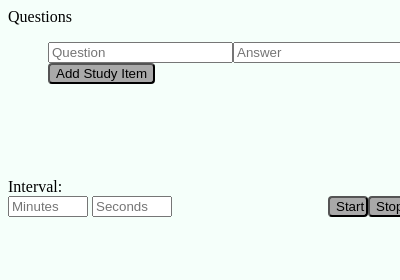
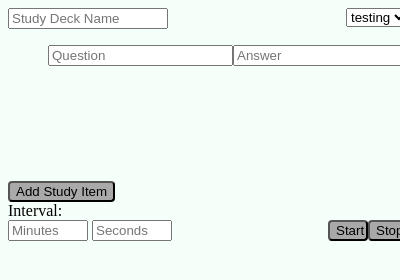
Before and after one commit to dtryan24/studier, a browser extension: page popup.html in a window 400 px wide. Shown: the top 280 px of the page. Drawn offline with Linux system fonts and the light colour scheme.

Commit message:
Created decks from end

```diff
--- a/js/popup.js
+++ b/js/popup.js
@@ -14,9 +14,22 @@ _gaq.push(['_trackPageview']);
 })();
 // EOF GA
 
-let fufillStart = () => {
+let fufillStart = async () => {
   let min = document.getElementById("minInterval").value;
+  // let min;
+  // await chrome.storage.sync.get(["minuteInterval"], (result) => {
+  //   if (result && result.minuteInterval){
+  //     min = result.minuteInterval;
+  //   }
+  // });
+
   let sec = document.getElementById("secInterval").value;
+  // let sec;
+  // await chrome.storage.sync.get(["secondInterval"], (result) => {
+  //   if (result && result.secondInterval){
+  //     sec = result.secondInterval;
+  //   }
+  // });
 
   if(isNaN(min)) {
     alert(chrome.i18n.getMessage("extErrNaN"));
@@ -45,7 +58,6 @@ let quitOperation = () => {
 
 let addInputRow = () => {
   let list = document.getElementById("studierDeck");
-  //console.log(list);
 
   let li = document.createElement("li");
   li.setAttribute("class", "StudierQuery");
@@ -60,7 +72,7 @@ let addInputRow = () => {
 
   list.appendChild(li);
 
-  list.insertBefore(li, document.getElementById("AddInput"));
+  //list.insertBefore(li, document.getElementById("AddInput"));
 };
 
 let getQuestionsAnswers = () => {
@@ -99,7 +111,8 @@ let fillQuestionInput = (quiz) => {
     a.setAttribute("placeHolder", "Answer");
     a.value = flashCard.answer;
     li.appendChild(a);
-    list.insertBefore(li, document.getElementById("AddInput"));
+    list.appendChild(li);
+    //list.insertBefore(li, document.getElementById("AddInput"));
   });
 };
 
@@ -127,6 +140,26 @@ let addPriorContents = () => {
 
 };
 
+
+let saveOnKeyUp = () => {
+    let currentDeck = getQuestionsAnswers();
+    chrome.storage.sync.set({"quizQuestions": currentDeck}, function(){
+      //console.log(currentDeck);
+    });
+}
+
+let addDropDownItems = () => {
+//<option value = "1">one</option>
+
+  let selectElement = document.getElementById("selectDeck");
+
+  let opt = document.createElement("option");
+  opt.value = "testing";
+  opt.innerHTML = "testing";
+
+  selectElement.appendChild(opt);
+}
+
 // let connect = () => {
 //   chrome.tabs.query({ active: true, currentWindow: true }, (tabs) => {
 //     const port = chrome.tabs.connect(tabs[0].id);
@@ -143,46 +176,18 @@ window.addEventListener('load', () => {
 
   // Fills the form with the prior contents
   addPriorContents();
+  addDropDownItems();
 
   // This services the add input button. Creating key-value pair input
-  document.getElementById("AddInput").addEventListener("click", addInputRow);
-
+  document.getElementById("AddInput").addEventListener('click', addInputRow);
   // Should there just be save button
-  document.getElementById("studierDeck").addEventListener("keyup", () => {
-    let currentDeck = getQuestionsAnswers();
-    chrome.storage.sync.set({"quizQuestions": currentDeck}, function(){
-      //console.log(currentDeck);
-    });
-  });
-
+  document.getElementById("studierDeck").addEventListener('keyup', saveOnKeyUp);
   document.getElementById("minInterval").addEventListener('keyup', (press) => {
-    chrome.storage.sync.set({"minuteInterval": press.target.value}, function(){
-      //console.log("Minute Interval is: " + press.target.value);
-    });
+    chrome.storage.sync.set({"minuteInterval": press.target.value});
   });
   document.getElementById("secInterval").addEventListener('keyup', (press) => {
-    chrome.storage.sync.set({"secondInterval": press.target.value}, function(){
-      //console.log("Second Interval is: " + press.target.value);
-    });
+    chrome.storage.sync.set({"secondInterval": press.target.value});
   });
-
-
   document.getElementById("start").addEventListener('click', fufillStart);
   document.getElementById("stop").addEventListener('click', quitOperation);
-
-  //
-  // document.getElementById("extListTitle").innerHTML = chrome.i18n.getMessage("extListTitle");
-  // document.getElementById("extInterval").innerHTML = chrome.i18n.getMessage("extInterval");
-  // document.getElementById("extMinutesAnd").innerHTML = chrome.i18n.getMessage("extMinutesAnd");
-  // document.getElementById("extSeconds").innerHTML = chrome.i18n.getMessage("extSeconds");
-  // document.getElementById("start").innerHTML = chrome.i18n.getMessage("extStart");
-  // document.getElementById("stop").innerHTML = chrome.i18n.getMessage("extStop");
-  //
-
-  // setTimeout(function(){
-  //     var i = document.createElement("spa  n");
-  //     document.body.appendChild(i);
-  //   }, 10);
-
-  //connect();
 });
--- a/popup.html
+++ b/popup.html
@@ -12,6 +12,18 @@
 #start, #stop {
   width: 10%;
   float: right;
+}
+
+#deckSelect {
+  display: inline;
+  float: right;
+}
+
+#deckName {
+  display: inline;
+  justify-content: center;
+  width: 40%;
+
 }
 
 #save {
@@ -40,20 +52,27 @@ body {
 </head>
 
 <body>
-  <span id="extListTitle">Questions</span><br>
-  <nav>
-    <ul id="studierDeck">
+<div>
+  <span>
+    <input type="text" id="deckName" placeholder="Study Deck Name"/>
+  </span>
+  <span id="deckSelect">
+    <select id ="selectDeck"></select>
+  </span>
+</div>
+    <div>
+      <ul id="studierDeck"></ul>
       <button id="AddInput">Add Study Item</button>
-    </ul>
+    </div>
 
   </nav>
   <span id="extInterval">Interval:</span>
   <div>
     <span>
-      <input type="text" id="minInterval" class="time" placeholder="Minutes">
+      <input type="text" id="minInterval" class="time" placeholder="Minutes"/>
     </span>
     <span>
-      <input type="text" id="secInterval" class="time" placeholder="Seconds">
+      <input type="text" id="secInterval" class="time" placeholder="Seconds"/>
     </span>
     <span>
       <button name="stop" id="stop">Stop</button>
```
